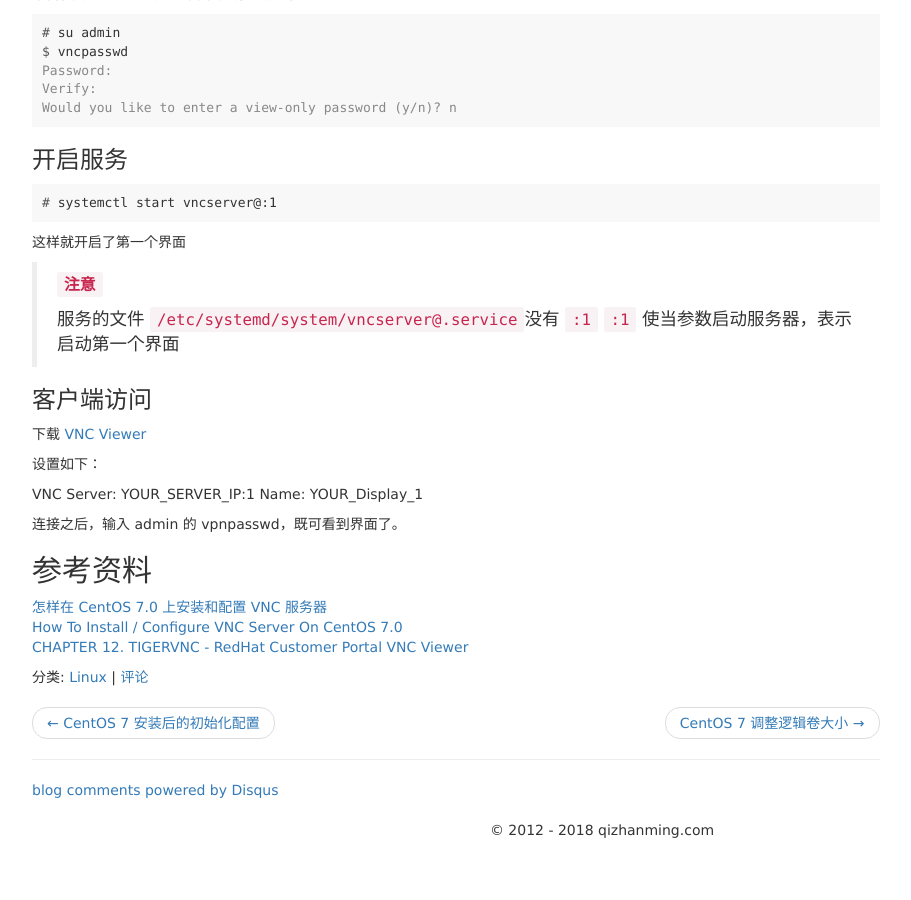
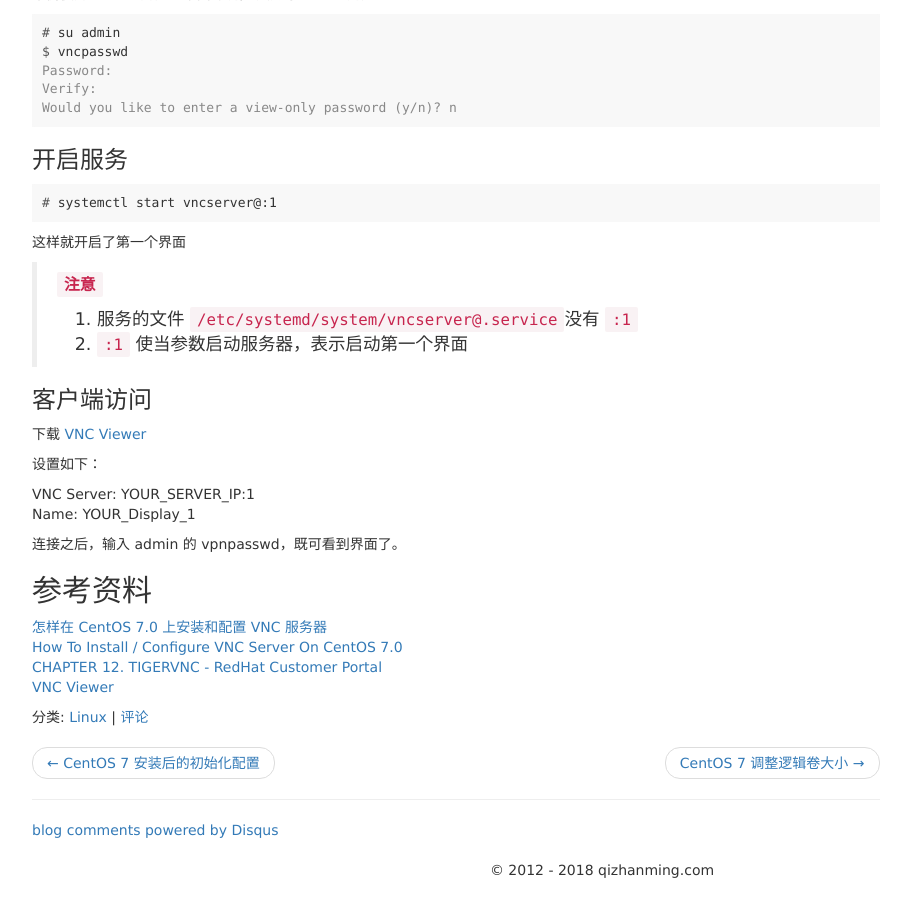
Before and after one commit to zhanming/zhanming.github.com, a Jekyll site: the page built from _posts/2018-03-06-how-to-config-vnc-server-on-centos-7.markdown, in a window 1280 px wide and 900 px high, scrolled down 2752 px. Shown: the whole window, without its empty margins (38-949 px from the left). Built offline with Jekyll 4.4.1, drawn with Linux system fonts in a browser that asks for light colours; comment, search, counter and statistics services are not loaded; before the commit the page ends 3612 px from its top, so only the background shows below that; some of the changed lines change nothing that is shown.

Commit message:
correct the formatting mistake

```diff
--- a/_posts/2018-03-06-how-to-config-vnc-server-on-centos-7.markdown
+++ b/_posts/2018-03-06-how-to-config-vnc-server-on-centos-7.markdown
@@ -167,8 +167,8 @@
 
 > **`注意`**
 >
-> 服务的文件 `/etc/systemd/system/vncserver@.service`没有 `:1`
-> `:1` 使当参数启动服务器，表示启动第一个界面
+> 1. 服务的文件 `/etc/systemd/system/vncserver@.service`没有 `:1`
+> 2. `:1` 使当参数启动服务器，表示启动第一个界面
 
 
 ### 客户端访问
```
